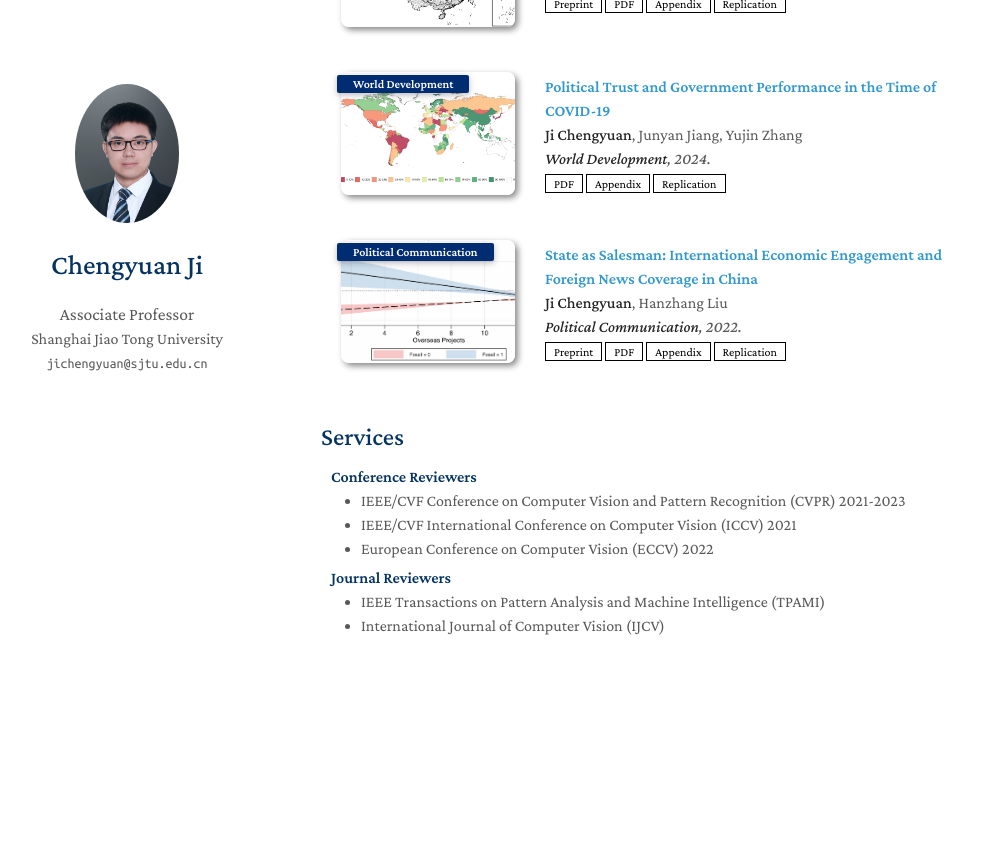
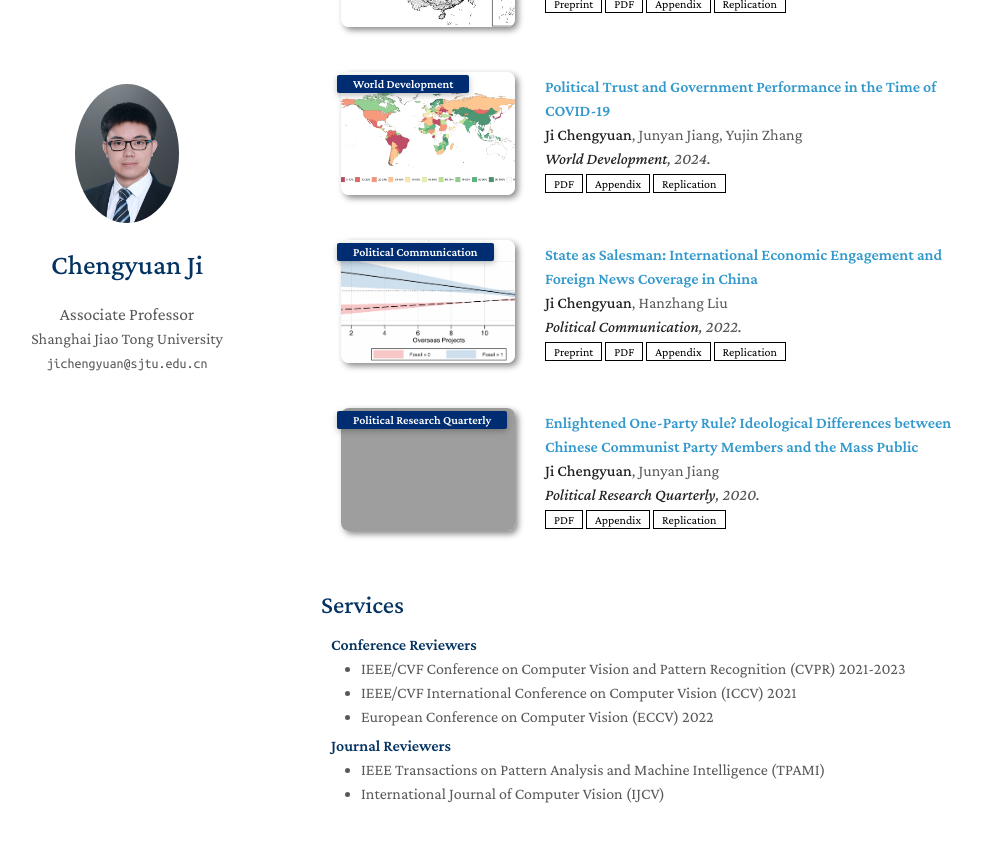
Before and after one commit to chengyuanji/website, a Jekyll site: the page built from index.md, in a window 1280 px wide and 900 px high, scrolled down 568 px. Shown: the top 842 px of the window, without its empty margins (149-1130 px from the left). Built offline with Jekyll 4.4.1, drawn with Linux system fonts in a browser that asks for light colours; a style sheet for code colours, icons or effects is not loaded; our own code applies the rules of GitHub Pages for plain Markdown files; before the commit the page ends 1300 px from its top, so only the background shows below that.

Commit message:
Update publications.yml

```diff
--- a/_data/publications.yml
+++ b/_data/publications.yml
@@ -29,3 +29,12 @@ main:
     appendix: https://papers.ssrn.com/sol3/papers.cfm?abstract_id=2956129
     replication: https://doi.org/10.7910/DVN/JNI6TO
     image: ./assets/img/oversea_project_favorability.png
+
+  - title: "Enlightened One-Party Rule? Ideological Differences between Chinese Communist Party Members and the Mass Public"
+    authors: <strong>Ji Chengyuan</strong>, Junyan Jiang
+    conference_short: Political Research Quarterly
+    conference: <strong>Political Research Quarterly</strong>, 2020.
+    pdf: https://chengyuanji.wordpress.com/wp-content/uploads/2019/06/ji-and-jiang-2019.pdf
+    appendix: https://chengyuanji.wordpress.com/wp-content/uploads/2019/06/ji-and-jiang-2019-online-appendix.pdf
+    replication: https://doi.org/10.7910/DVN/TONE1D
+    image: ./assets/img/value_diff_(non)CCP.png
```
